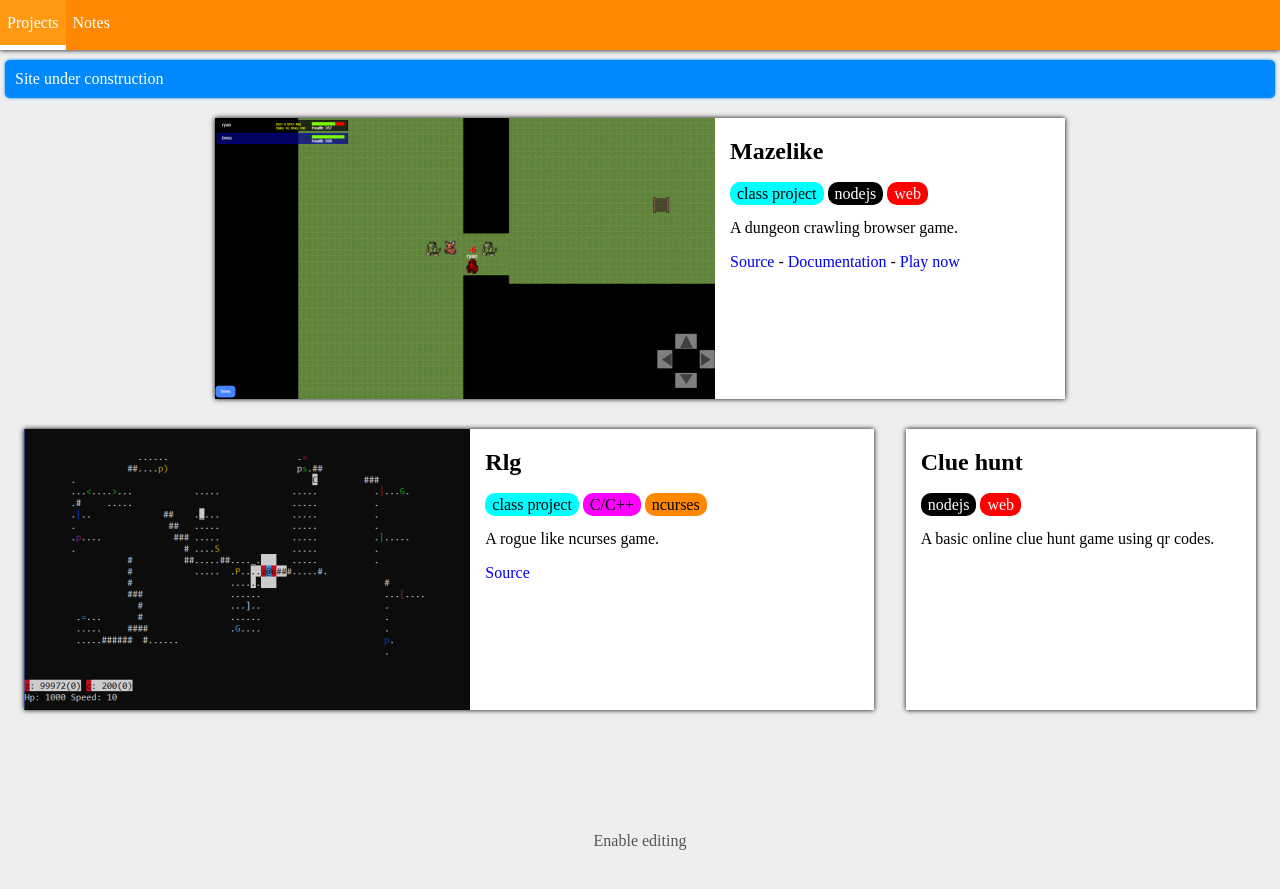
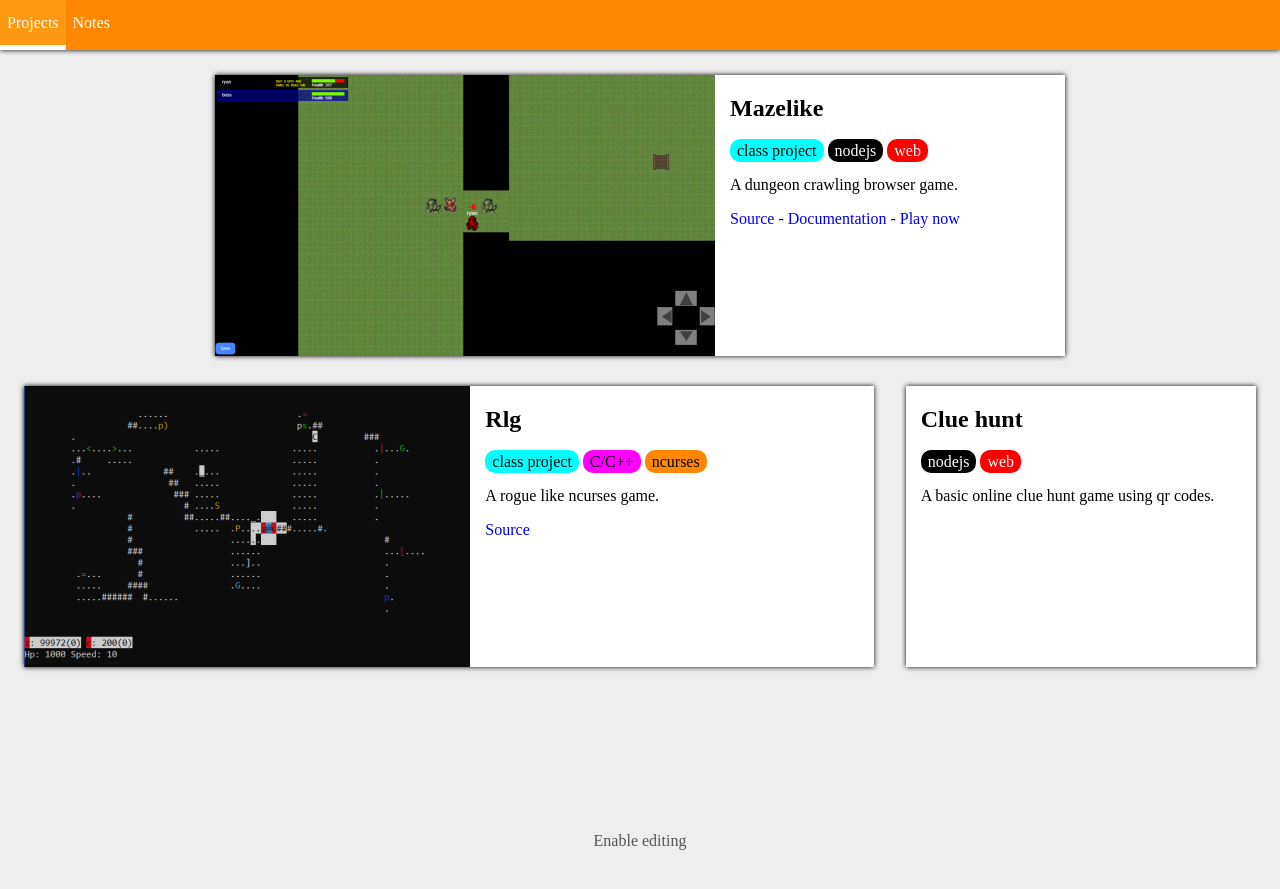
Before and after one commit to ryan3r/ryan3r.github.io, a Jekyll site: the page built from index.html, in a window 1280 px wide. Shown: the top 889 px of the page. Built offline with Jekyll 4.4.1, drawn with Linux system fonts in a browser that asks for light colours.

Commit message:
Remove under construction note

```diff
--- a/_layouts/default.html
+++ b/_layouts/default.html
@@ -29,7 +29,6 @@
                     This site relies on javascript some of the features of this site may not be available without it.
                 </div>
             </noscript>
-            <div class="alert info">Site under construction</div>
             {{content}}
         </div>
         <script src="/assets/js/index.js"></script>
```
